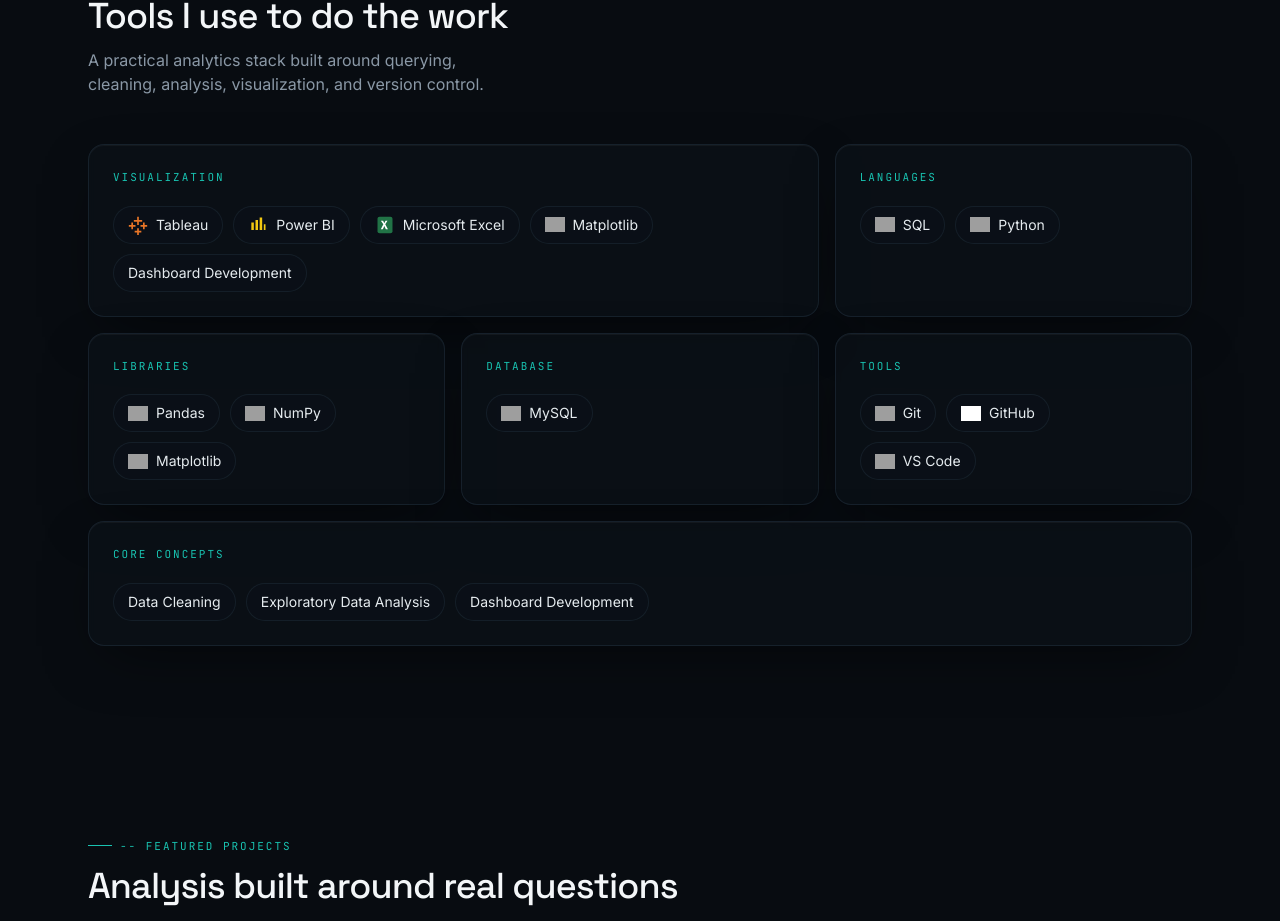
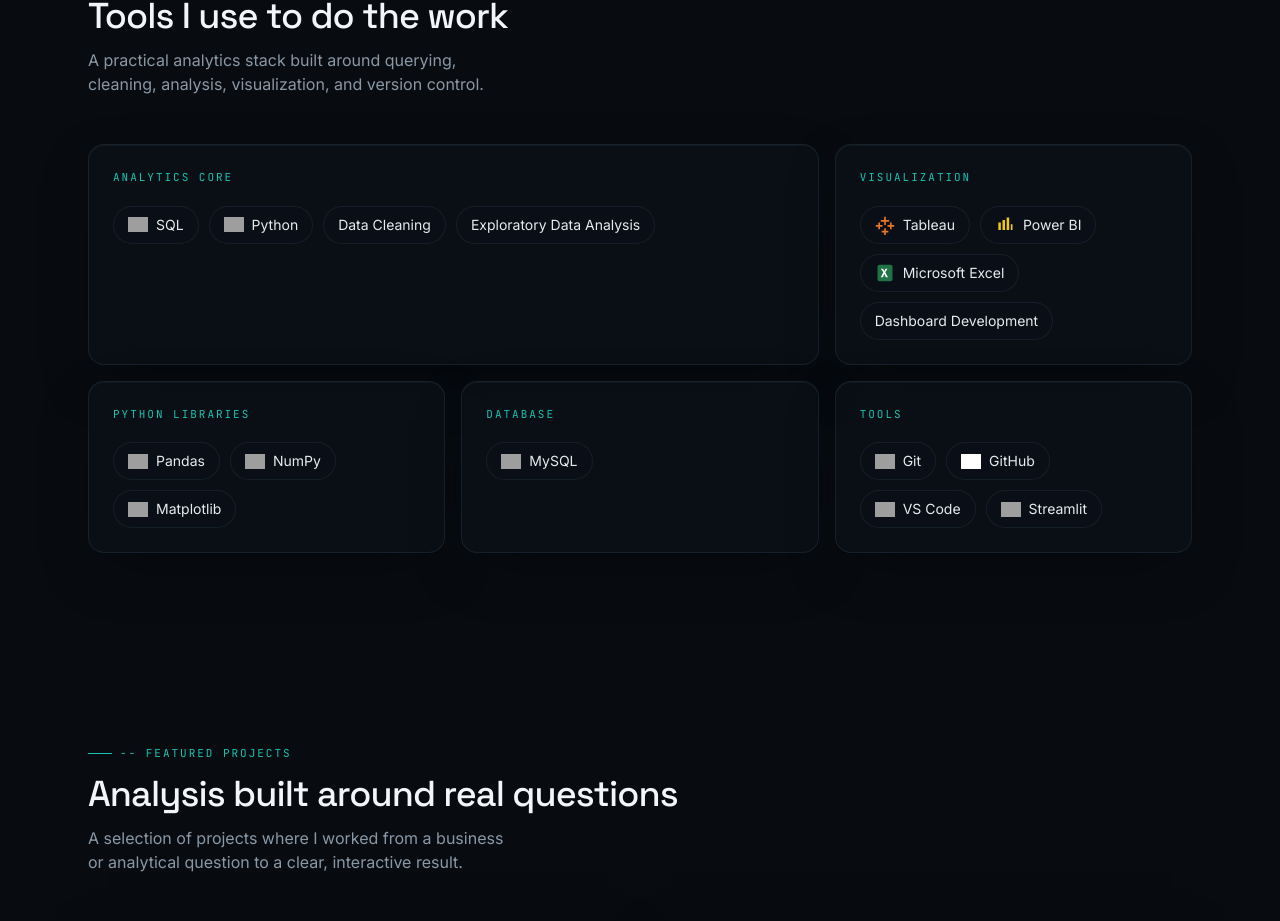
Before and after one commit to bhaskar-nb/portfolio, a Next.js app: page / in a window 1280 px wide. Shown: the part 2288-3209 px from the top of the page. Built offline with nearby package versions, Linux system fonts and the light colour scheme; grey boxes are pictures that could not be loaded.

Commit message:
Improve analytics skill hierarchy

```diff
--- a/components/Skills.tsx
+++ b/components/Skills.tsx
@@ -21,22 +21,11 @@
   skillGroups.find((group) => group.id === id)?.skills ?? [];
 
 const sections = [
-  { id: "visualization", title: "VISUALIZATION", skills: getSkills("visualization"), span: "lg:col-span-4" },
-  { id: "languages", title: "LANGUAGES", skills: getSkills("analysis").filter((skill) => ["Python", "SQL"].includes(skill)), span: "lg:col-span-2" },
-  { id: "libraries", title: "LIBRARIES", skills: getSkills("analysis").filter((skill) => ["Pandas", "NumPy"].includes(skill)).concat(getSkills("visualization").filter((skill) => skill === "Matplotlib")), span: "lg:col-span-2" },
+  { id: "analytics-core", title: "ANALYTICS CORE", skills: getSkills("analysis").filter((skill) => ["SQL", "Python", "Data Cleaning", "Exploratory Data Analysis"].includes(skill)), span: "lg:col-span-4" },
+  { id: "visualization", title: "VISUALIZATION", skills: getSkills("visualization").filter((skill) => ["Tableau", "Power BI", "Microsoft Excel", "Dashboard Development"].includes(skill)), span: "lg:col-span-2" },
+  { id: "libraries", title: "PYTHON LIBRARIES", skills: getSkills("analysis").filter((skill) => ["Pandas", "NumPy"].includes(skill)).concat(getSkills("visualization").filter((skill) => skill === "Matplotlib")), span: "lg:col-span-2" },
   { id: "database", title: "DATABASE", skills: getSkills("database"), span: "lg:col-span-2" },
-  { id: "tools", title: "TOOLS", skills: getSkills("workflow").filter((skill) => ["Git", "GitHub", "VS Code"].includes(skill)), span: "lg:col-span-2" },
-  {
-    id: "concepts",
-    title: "CORE CONCEPTS",
-    skills: [
-      ...getSkills("analysis").filter(
-        (skill) => skill === "Data Cleaning" || skill === "Exploratory Data Analysis"
-      ),
-      ...getSkills("visualization").filter((skill) => skill === "Dashboard Development"),
-    ],
-    span: "lg:col-span-6",
-  },
+  { id: "tools", title: "TOOLS", skills: getSkills("workflow").filter((skill) => ["Git", "GitHub", "VS Code", "Streamlit"].includes(skill)), span: "lg:col-span-2" },
 ];
 
 function BrandIcon({ skill }: { skill: string }) {
```
